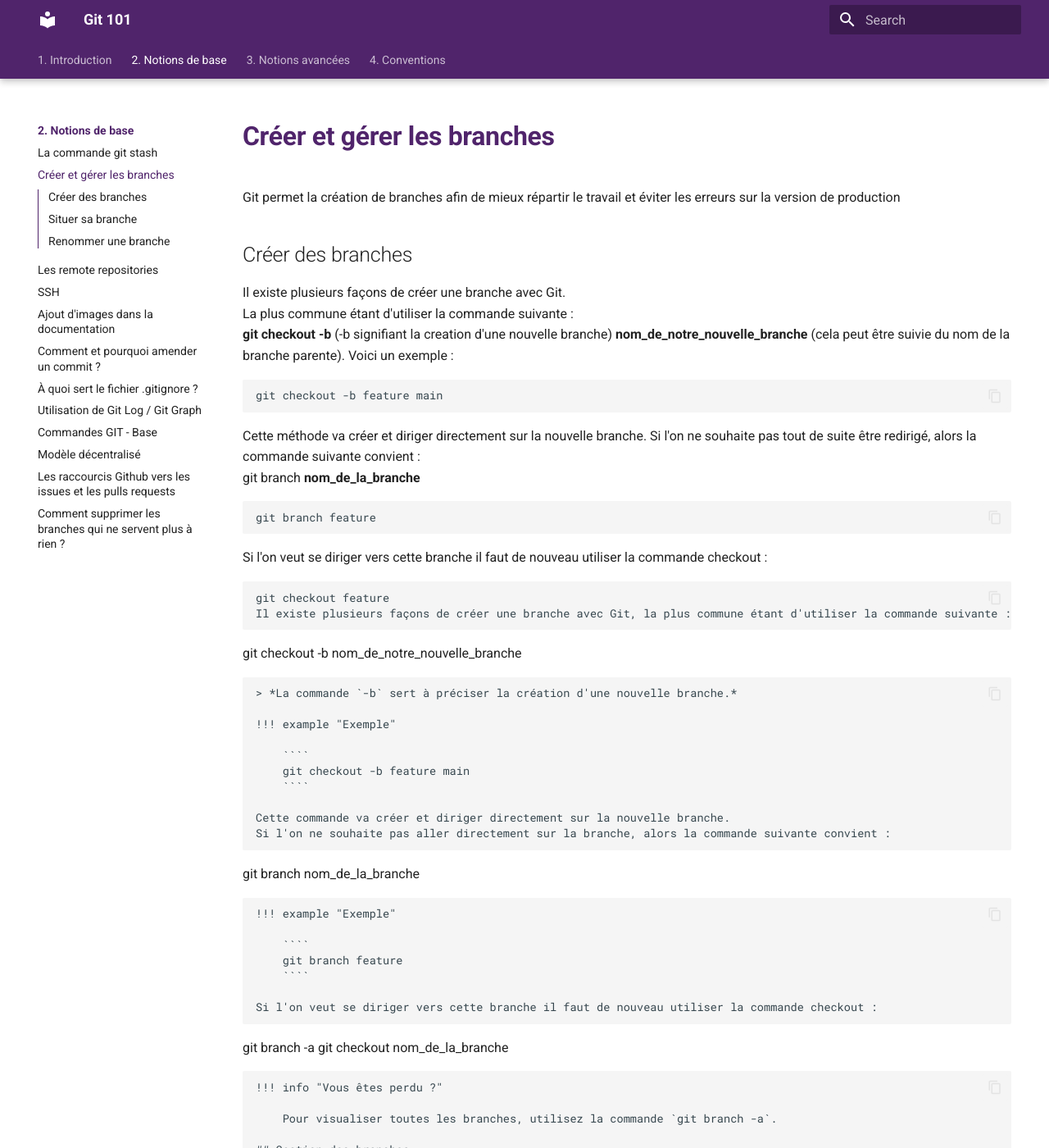
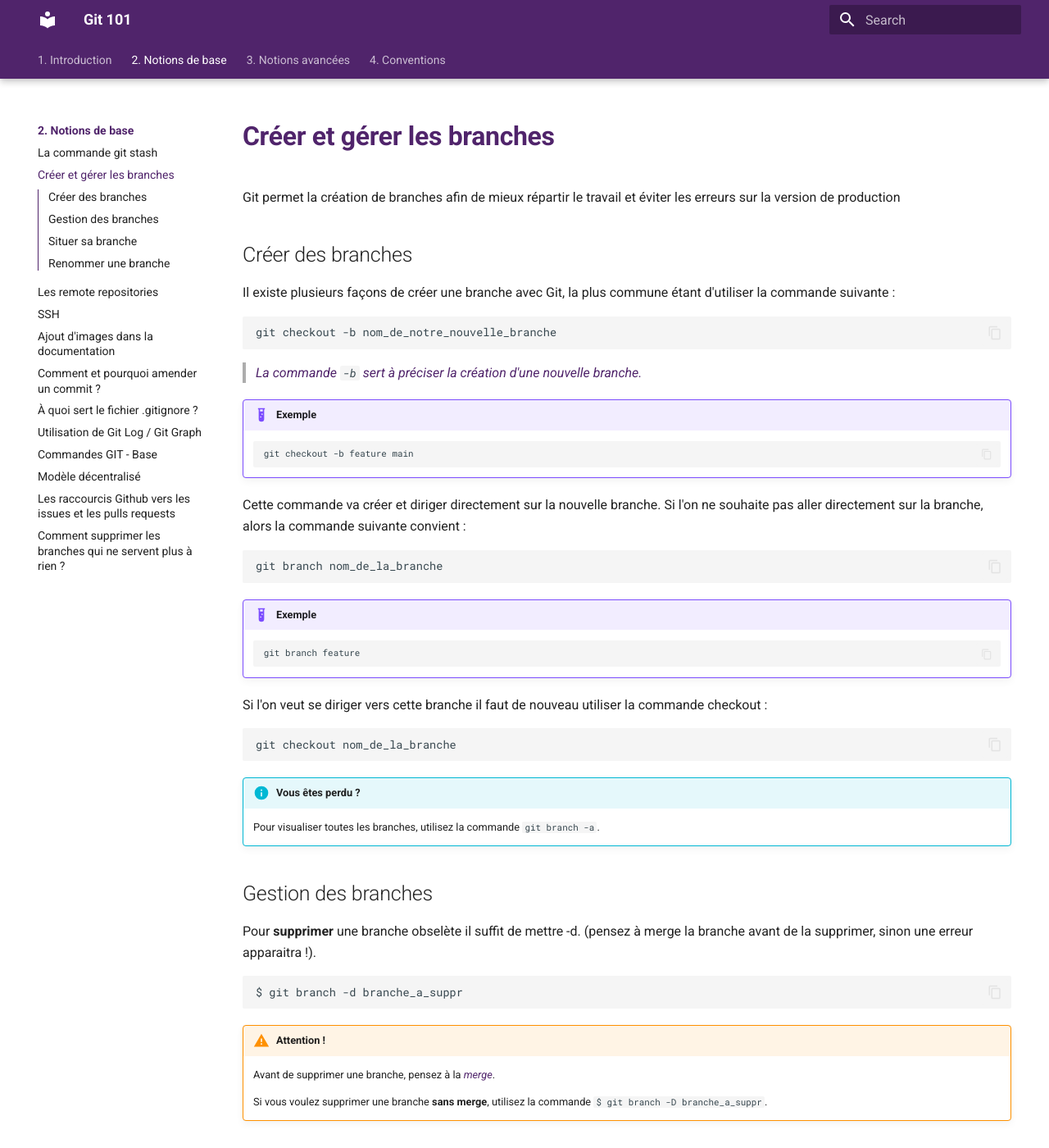
Before and after one commit to ub-mmi-but/git-101, an MkDocs documentation site: the page built from docs/2. Notions de base/Gestion_Creation_Branche.md, in a window 1280 px wide and 1400 px high. Shown: the whole window at 82% size. Built offline with MkDocs 1.6.1 and Material for MkDocs 9.7.7, drawn with Linux system fonts in a browser that asks for light colours; some of the changed text lies outside the part shown.

Commit message:
Correction de la page des branches

`````diff
--- a/docs/2. Notions de base/Gestion_Creation_Branche.md
+++ b/docs/2. Notions de base/Gestion_Creation_Branche.md
@@ -2,24 +2,6 @@
 
 Git permet la création de branches afin de mieux répartir le travail et éviter les erreurs sur la version de production
 ## Créer des branches
-
-Il existe plusieurs façons de créer une branche avec Git.
-La plus commune étant d'utiliser la commande suivante :
- **git checkout -b** (-b signifiant la creation d'une nouvelle branche) **nom_de_notre_nouvelle_branche** (cela peut être suivie du nom de la branche parente). Voici un exemple :
-``` git
-git checkout -b feature main
-```
-Cette méthode va créer et diriger directement sur la nouvelle branche.
-Si l'on ne souhaite pas tout de suite être redirigé, alors la commande suivante convient :
-git branch **nom_de_la_branche**
-
-````
-git branch feature
-````
-Si l'on veut se diriger vers cette branche il faut de nouveau utiliser la commande checkout :
-
-````
-git checkout feature
 Il existe plusieurs façons de créer une branche avec Git, la plus commune étant d'utiliser la commande suivante :
 ````
 git checkout -b nom_de_notre_nouvelle_branche
@@ -49,7 +31,6 @@
 Si l'on veut se diriger vers cette branche il faut de nouveau utiliser la commande checkout :
 
 ````
-git branch -a
 git checkout nom_de_la_branche
 ````
 
@@ -62,14 +43,11 @@
 Pour **supprimer** une branche obselète il suffit de mettre -d. (pensez à merge la branche avant de la supprimer, sinon une erreur apparaitra !).
 
 ````
-git branch -d branche_a_suppr
+$ git branch -d branche_a_suppr
 ````
 
 !!! warning "Attention !"
 
-```
-git branch -D branche_a_suppr
-```
     Avant de supprimer une branche, pensez à la *[merge](listingcommand.md/#git-merge)*.
 
     Si vous voulez supprimer une branche __sans merge__, utilisez la commande `$ git branch -D branche_a_suppr`.
@@ -105,12 +83,12 @@
 
 Renommer localement :
 ```
-git branch --move mauvais-nom-de-branche nouveau-nom-de-branche
+$ git branch --move mauvais-nom-de-branche nouveau-nom-de-branche
 ```
 
 Pour apporter la modification au serveur distant :
 ```
-git push --set-upstream origin nom-de-branche-corrigé
+$ git push --set-upstream origin nom-de-branche-corrigé
 ```
 
 -------------------------------
`````
